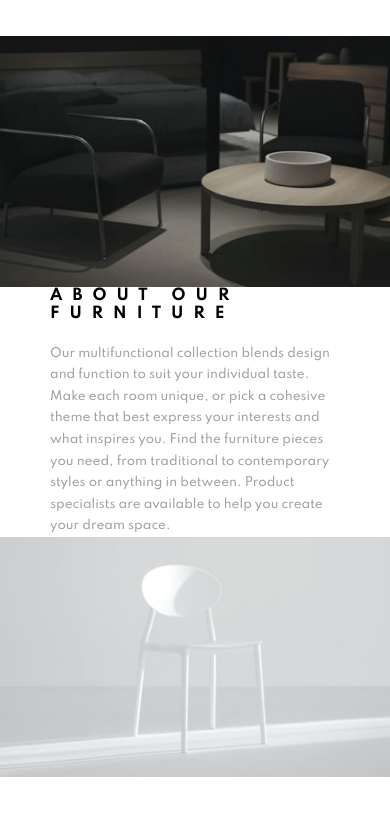
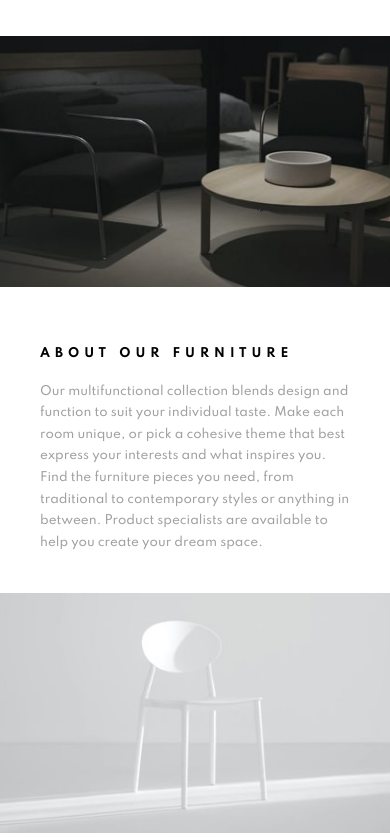
Before and after one commit to yanurd/room-homepage, a plain HTML site: page index.html in a window 390 px wide. Shown: the part 730-1567 px from the top of the page. Before the commit the page ends 1511 px from the top, so only its background shows below. Drawn offline with Linux system fonts and the light colour scheme.

Commit message:
CSS update to mobile first

```diff
--- a/assets/css/index.css
+++ b/assets/css/index.css
@@ -122,18 +122,7 @@ main {
   color: var(--black);
   padding: 1.2rem 0;
 }
-/* .bottom {
-  grid-area: 3 / 1 / 4 / 4;
-} */
-.bottom > div {
-  display: flex;
-  height: 100%;
-}
-.bottom-left,
-.bottom-right {
-  width: 100%;
-  height: 100%;
-}
+
 .bottom-left img,
 .bottom-right img {
   width: 100%;
@@ -142,21 +131,13 @@ main {
 }
 
 .bottom-middle {
-  display: flex;
-  flex-direction: column;
-  justify-content: center;
-  height: 100%;
+  padding: 4rem;
 }
 
 .bottom-middle h2 {
-  font-size: 1.5rem;
-  letter-spacing: 1rem;
-  margin-block-end: 2rem;
-}
-
-.bottom-middle h2,
-.bottom-middle p {
-  padding: 0 5rem;
+  font-size: 1.2rem;
+  letter-spacing: .5rem;
+  margin: 2rem 0
 }
 
 .bottom-middle p {
```
